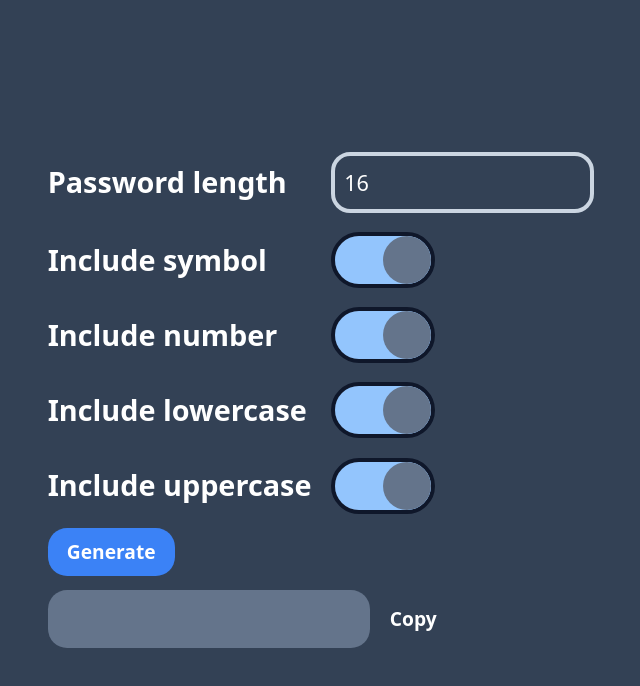
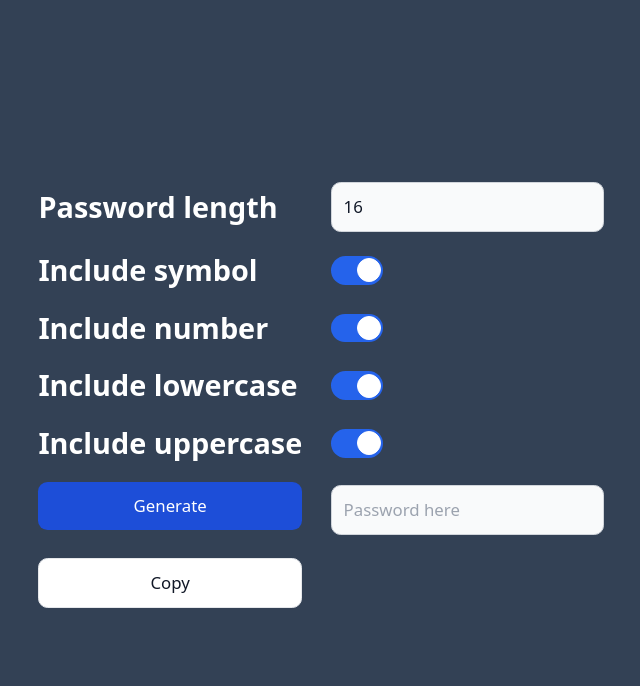
Before and after one commit to PrometheusAlpha/PasswordGenerator, a plain HTML site: page index.html in a window 1280 px wide. Shown: the whole page, without its empty margins (319-959 px from the left). Drawn offline with nearby package versions, Linux system fonts and the light colour scheme.

Commit message:
CHANGE design

```diff
--- a/index.html
+++ b/index.html
@@ -2,12 +2,12 @@
 <html lang="en">
 
 <head>
-  <meta charset="UTF-8">
-  <meta http-equiv="X-UA-Compatible" content="IE=edge">
-  <meta name="viewport" content="width=device-width, initial-scale=1.0">
+  <meta charset="UTF-8" />
+  <meta http-equiv="X-UA-Compatible" content="IE=edge" />
+  <meta name="viewport" content="width=device-width, initial-scale=1.0" />
   <title>Password Generator</title>
   <link rel="shortcut icon" type="image/jpg" href="./resources/images/favicon.png" />
-  <link rel="stylesheet" href="./css/index.css">
+  <link rel="stylesheet" href="./css/index.css" />
   <script src="index.js" type="module"></script>
   <script src="https://cdn.tailwindcss.com"></script>
 </head>
@@ -15,57 +15,58 @@
 <body class="antialiased h-screen d flex items-center justify-center bg-slate-700 text-white">
   <div class="max-w-[600px]">
     <div class="grid gap-4 items-center grid-cols-2">
-      <label for="pwlength" class="text-2xl font-semibold">Password length</label>
-      <input type="number" id="pwlength" min="8" max="128" value="16" class="focus:outline-none border-4 border-slate-300 rounded-2xl bg-slate-700 p-2 text-lg">
+      <label for="pwlength" class="text-2xl font-semibold">
+        Password length
+      </label>
+      <input type="number" id="pwlength" min="8" max="128" value="16"
+        class="bg-gray-50 border border-gray-300 text-gray-900 text-sm rounded-lg focus:ring-blue-500 focus:border-blue-500 block w-full p-2.5 dark:bg-gray-700 dark:border-gray-600 dark:placeholder-gray-400 dark:text-white dark:focus:ring-blue-500 dark:focus:border-blue-500"
+        required>
 
       <p class="text-2xl font-semibold">Include symbol</p>
-      <div class="flex">
-        <label for="symbol" class="relative rounded-full border-4 border-slate-900 overflow-hidden cursor-pointer">
-          <input type="checkbox" id="symbol" class="peer hidden" checked>
-          <div class="relative h-10 w-20 flex items-center peer-checked:bg-blue-300"></div>
+      <label for="symbol" class="relative inline-flex items-center cursor-pointer">
+        <input type="checkbox" value="" id="symbol" class="sr-only peer" checked />
         <div
-            class="w-10 h-10 absolute left-0 top-0 rounded-full bg-slate-500 peer-checked:right-0 peer-checked:left-auto">
+          class="w-11 h-6 bg-gray-200 rounded-full peer peer-focus:ring-4 peer-focus:ring-blue-300 dark:peer-focus:ring-blue-800 dark:bg-gray-700 peer-checked:after:translate-x-full peer-checked:after:border-white after:content-[''] after:absolute after:top-0.5 after:left-[2px] after:bg-white after:border-gray-300 after:border after:rounded-full after:h-5 after:w-5 after:transition-all dark:border-gray-600 peer-checked:bg-blue-600">
         </div>
       </label>
-      </div>
 
       <p class="text-2xl font-semibold">Include number</p>
-      <div class="flex">
-        <label for="number" class="relative rounded-full border-4 border-slate-900 overflow-hidden cursor-pointer">
-          <input type="checkbox" id="number" class="peer hidden" checked>
-          <div class="relative h-10 w-20 flex items-center peer-checked:bg-blue-300"></div>
+      <label for="number" class="relative inline-flex items-center cursor-pointer">
+        <input type="checkbox" value="" id="number" class="sr-only peer" checked />
         <div
-            class="w-10 h-10 absolute left-0 top-0 rounded-full bg-slate-500 peer-checked:right-0 peer-checked:left-auto">
+          class="w-11 h-6 bg-gray-200 rounded-full peer peer-focus:ring-4 peer-focus:ring-blue-300 dark:peer-focus:ring-blue-800 dark:bg-gray-700 peer-checked:after:translate-x-full peer-checked:after:border-white after:content-[''] after:absolute after:top-0.5 after:left-[2px] after:bg-white after:border-gray-300 after:border after:rounded-full after:h-5 after:w-5 after:transition-all dark:border-gray-600 peer-checked:bg-blue-600">
         </div>
       </label>
-      </div>
 
       <p class="text-2xl font-semibold">Include lowercase</p>
-      <div class="flex">
-        <label for="lowercase" class="relative rounded-full border-4 border-slate-900 overflow-hidden cursor-pointer">
-          <input type="checkbox" id="lowercase" class="peer hidden" checked>
-          <div class="relative h-10 w-20 flex items-center peer-checked:bg-blue-300"></div>
+      <label for="lowercase" class="relative inline-flex items-center cursor-pointer">
+        <input type="checkbox" value="" id="lowercase" class="sr-only peer" checked />
         <div
-            class="w-10 h-10 absolute left-0 top-0 rounded-full bg-slate-500 peer-checked:right-0 peer-checked:left-auto">
+          class="w-11 h-6 bg-gray-200 rounded-full peer peer-focus:ring-4 peer-focus:ring-blue-300 dark:peer-focus:ring-blue-800 dark:bg-gray-700 peer-checked:after:translate-x-full peer-checked:after:border-white after:content-[''] after:absolute after:top-0.5 after:left-[2px] after:bg-white after:border-gray-300 after:border after:rounded-full after:h-5 after:w-5 after:transition-all dark:border-gray-600 peer-checked:bg-blue-600">
         </div>
       </label>
-      </div>
 
       <p class="text-2xl font-semibold">Include uppercase</p>
-      <div class="flex">
-        <label for="uppercase" class="relative rounded-full border-4 border-slate-900 overflow-hidden cursor-pointer">
-          <input type="checkbox" id="uppercase" class="peer hidden" checked>
-          <div class="relative h-10 w-20 flex items-center peer-checked:bg-blue-300"></div>
+      <label for="uppercase" class="relative inline-flex items-center cursor-pointer">
+        <input type="checkbox" value="" id="uppercase" class="sr-only peer" checked />
         <div
-            class="w-10 h-10 absolute left-0 top-0 rounded-full bg-slate-500 peer-checked:right-0 peer-checked:left-auto">
+          class="w-11 h-6 bg-gray-200 rounded-full peer peer-focus:ring-4 peer-focus:ring-blue-300 dark:peer-focus:ring-blue-800 dark:bg-gray-700 peer-checked:after:translate-x-full peer-checked:after:border-white after:content-[''] after:absolute after:top-0.5 after:left-[2px] after:bg-white after:border-gray-300 after:border after:rounded-full after:h-5 after:w-5 after:transition-all dark:border-gray-600 peer-checked:bg-blue-600">
         </div>
       </label>
-      </div>
-    </div>
-    <button id="generate" class="bg-blue-500 text-white px-4 py-2 rounded-2xl my-3 font-bold">Generate</button>
-    <br>
-    <input type="text" id="password" class="bg-slate-500 rounded-2xl p-3 font-semibold focus:outline-none">
-    <button id="copy" class="px-3 py-2 rounded-2xl font-semibold">Copy</button>
+
+      <button type="button"
+        class="text-white bg-blue-700 hover:bg-blue-800 focus:ring-4 focus:ring-blue-300 font-medium rounded-lg text-sm px-5 py-2.5 mr-2 mb-2 dark:bg-blue-600 dark:hover:bg-blue-700 focus:outline-none dark:focus:ring-blue-800"
+        id="generate">Generate</button>
+
+      <!-- <br /> -->
+      <input type="text" id="password"
+        class="bg-gray-50 border border-gray-300 text-gray-900 text-sm rounded-lg focus:ring-blue-500 focus:border-blue-500 block w-full p-2.5 dark:bg-gray-700 dark:border-gray-600 dark:placeholder-gray-400 dark:text-white dark:focus:ring-blue-500 dark:focus:border-blue-500"
+        placeholder="Password here" readonly>
+
+      <button type="button"
+        class="py-2.5 px-5 mr-2 mb-2 text-sm font-medium text-gray-900 focus:outline-none bg-white rounded-lg border border-gray-200 hover:bg-gray-100 hover:text-blue-700 focus:z-10 focus:ring-4 focus:ring-gray-200 dark:focus:ring-gray-700 dark:bg-gray-800 dark:text-gray-400 dark:border-gray-600 dark:hover:text-white dark:hover:bg-gray-700"
+        id="copy">Copy</button>
+
     </div>
 </body>
 
--- a/index.js
+++ b/index.js
@@ -54,5 +54,4 @@ for (let index = 8; index < 51; index++) {
   let option = document.createElement("option");
   option.value = index;
   option.text = index;
-  console.log(index);
 }
```
Lines whose indentation alone changed are shown as unchanged.
